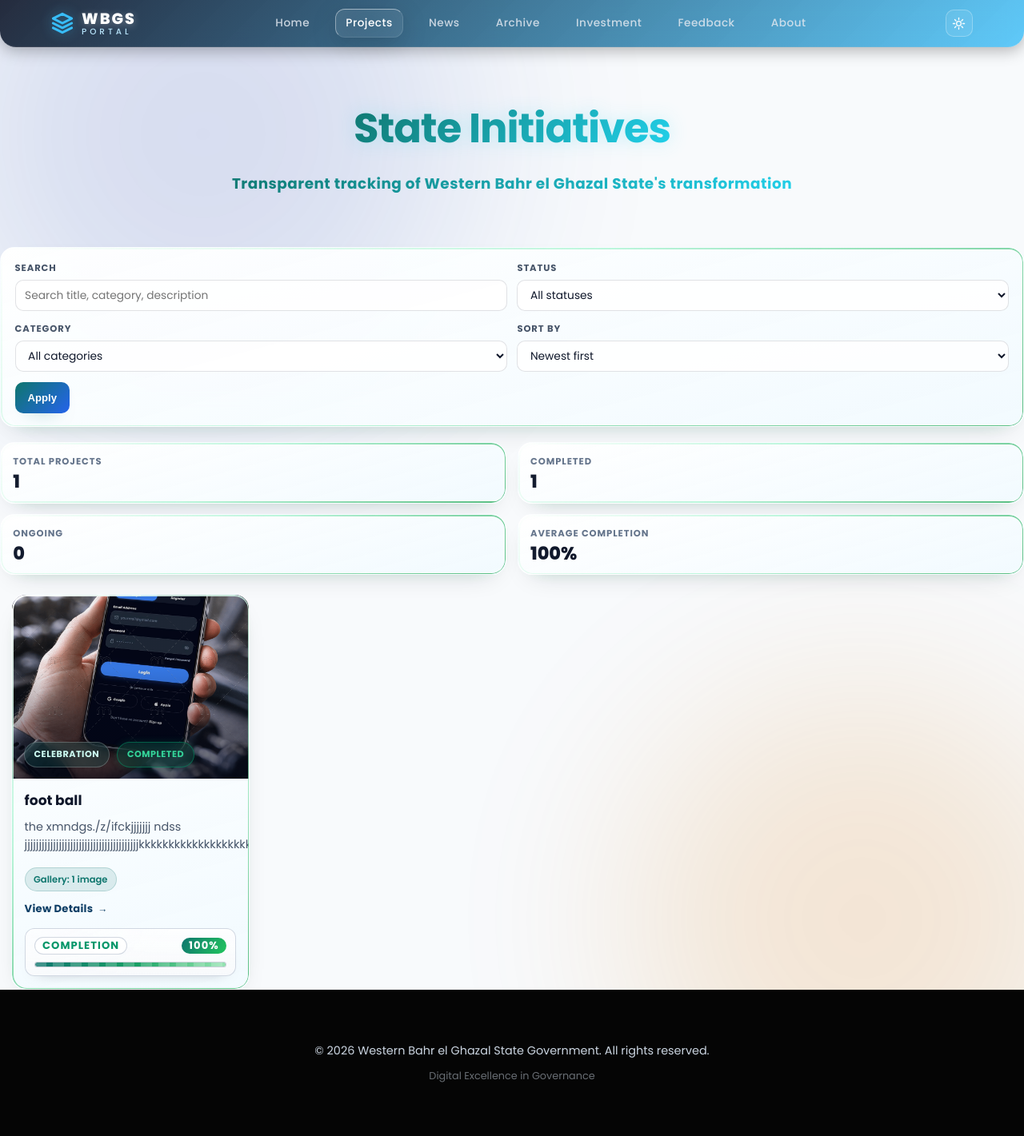
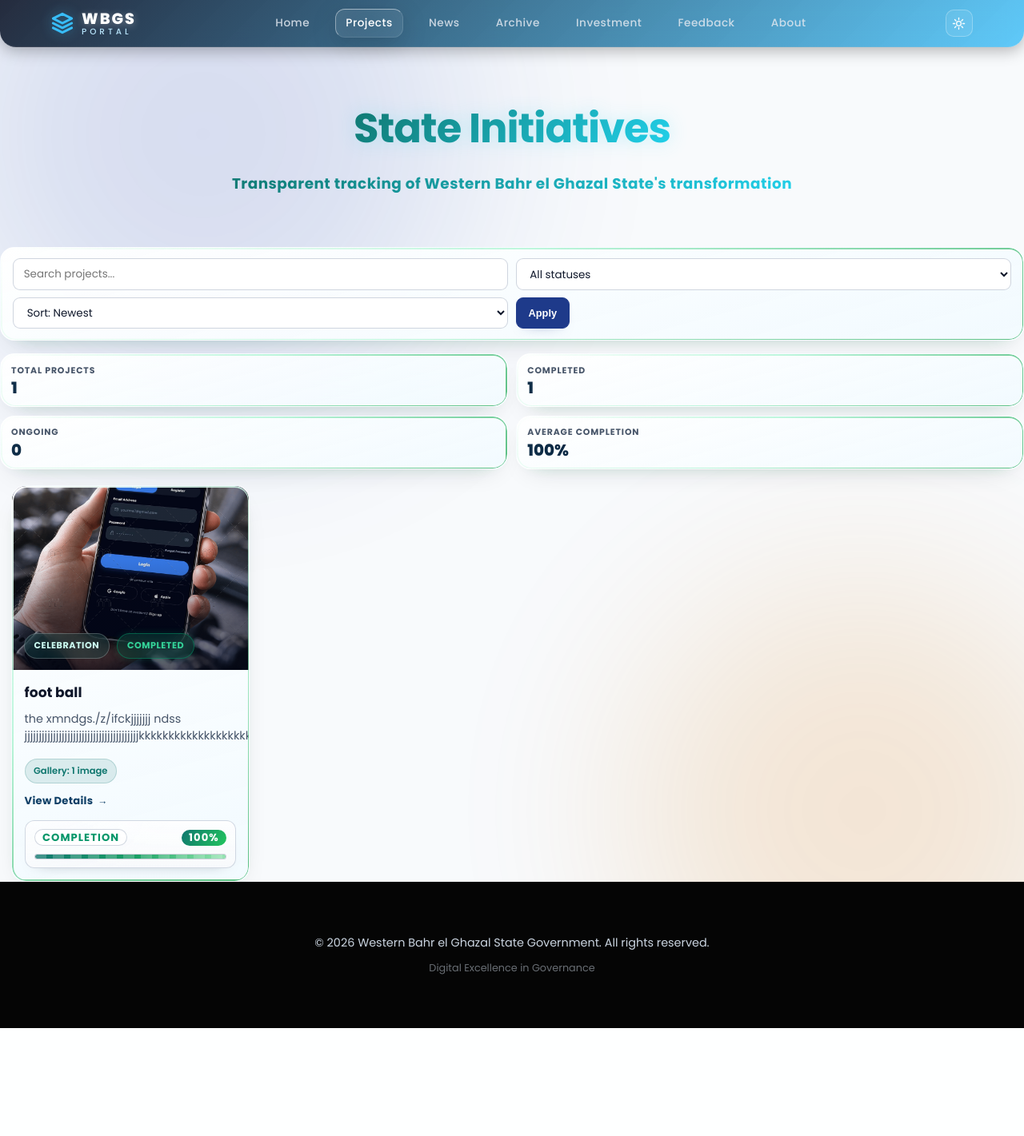
Before and after one commit to NarimanOusman/WBGS, a Django app: page /projects/ in a window 1280 px wide. Shown: the whole page at 80% size. After the commit the page ends 1286 px from the top, so only its background shows below. Run offline with Django 5.2, Linux system fonts and the light colour scheme; data comes from the database, SQL or seed files in the repository; data that the repository does not hold is empty; some libraries are stand-ins or nearby versions.

Commit message:
refactor projects controls for improved layout, accessibility, and clarity

```diff
--- a/static/css/styles.css
+++ b/static/css/styles.css
@@ -966,106 +966,106 @@ footer {
 }
 
 .projects-controls-shell {
-  margin: 0 auto 1.2rem;
-  padding: 1rem 1.1rem;
-  border-radius: 18px;
+  margin: 0 auto 1rem;
+  padding: 0.85rem 0.95rem;
+  border-radius: 14px;
+  background: linear-gradient(180deg, rgba(255, 255, 255, 0.95), rgba(248, 250, 252, 0.95));
+  border: 1px solid rgba(148, 163, 184, 0.28);
+  box-shadow: 0 16px 28px -24px rgba(15, 23, 42, 0.35);
 }
 
 .projects-controls {
   display: grid;
-  grid-template-columns: 1.4fr repeat(3, minmax(0, 1fr)) auto;
-  gap: 0.8rem;
+  grid-template-columns: minmax(240px, 1.8fr) repeat(2, minmax(170px, 1fr)) auto;
+  gap: 0.6rem;
   align-items: end;
 }
 
 .control-group {
   display: flex;
   flex-direction: column;
-  gap: 0.35rem;
-}
-
-.control-group label {
-  font-size: 0.72rem;
-  font-weight: 700;
-  letter-spacing: 0.08em;
-  text-transform: uppercase;
-  color: #475569;
+  gap: 0;
 }
 
 .projects-controls input,
 .projects-controls select {
   width: 100%;
   height: 2.45rem;
-  border-radius: 10px;
-  border: 1px solid rgba(15, 23, 42, 0.12);
-  background: rgba(255, 255, 255, 0.86);
+  border-radius: 9px;
+  border: 1px solid rgba(148, 163, 184, 0.45);
+  background: #ffffff;
   color: #0f172a;
-  padding: 0 0.72rem;
+  padding: 0 0.78rem;
   font-family: 'Poppins', sans-serif;
-  font-size: 0.86rem;
+  font-size: 0.84rem;
   outline: none;
-  transition: border-color 0.2s ease, box-shadow 0.2s ease;
+  transition: border-color 0.2s ease, box-shadow 0.2s ease, background-color 0.2s ease;
 }
 
 .projects-controls input:focus,
 .projects-controls select:focus {
-  border-color: rgba(15, 118, 110, 0.45);
-  box-shadow: 0 0 0 3px rgba(20, 184, 166, 0.12);
+  border-color: rgba(37, 99, 235, 0.42);
+  box-shadow: 0 0 0 3px rgba(37, 99, 235, 0.12);
+  background-color: #ffffff;
 }
 
 .control-actions {
   display: flex;
   align-items: center;
-  gap: 0.55rem;
+  gap: 0.48rem;
 }
 
 .projects-apply-btn {
   height: 2.45rem;
-  padding: 0 1rem;
-  border-radius: 10px;
-  border: none;
-  background: linear-gradient(135deg, #0f766e 0%, #2563eb 100%);
+  padding: 0 0.92rem;
+  border-radius: 9px;
+  border: 1px solid #1e3a8a;
+  background: #1e3a8a;
   color: #ffffff;
-  font-weight: 700;
-  font-size: 0.82rem;
+  font-weight: 600;
+  font-size: 0.8rem;
   cursor: pointer;
-  box-shadow: 0 10px 22px -16px rgba(15, 118, 110, 0.65);
+  box-shadow: 0 8px 18px -14px rgba(30, 58, 138, 0.5);
 }
 
 .projects-reset-link {
-  color: #475569;
+  color: #334155;
   text-decoration: none;
   font-weight: 600;
-  font-size: 0.82rem;
+  font-size: 0.8rem;
+  padding: 0.5rem 0.15rem;
 }
 
 .projects-stats {
   display: grid;
   grid-template-columns: repeat(4, minmax(0, 1fr));
-  gap: 0.85rem;
-  margin: 0 auto 1.45rem;
+  gap: 0.65rem;
+  margin: 0 auto 1.25rem;
 }
 
 .stat-card {
-  padding: 0.85rem 0.95rem;
-  border-radius: 16px;
+  padding: 0.72rem 0.82rem;
+  border-radius: 12px;
+  background: linear-gradient(180deg, rgba(255, 255, 255, 0.92), rgba(248, 250, 252, 0.96));
+  border: 1px solid rgba(148, 163, 184, 0.26);
+  box-shadow: 0 10px 20px -18px rgba(15, 23, 42, 0.35);
 }
 
 .stat-label {
   margin: 0;
-  font-size: 0.72rem;
+  font-size: 0.68rem;
   font-weight: 700;
   text-transform: uppercase;
   letter-spacing: 0.08em;
-  color: #64748b;
+  color: #475569;
 }
 
 .stat-value {
-  margin: 0.25rem 0 0;
-  font-size: 1.4rem;
+  margin: 0.2rem 0 0;
+  font-size: 1.24rem;
   font-weight: 800;
   line-height: 1.1;
-  color: #0f172a;
+  color: #0b2944;
 }
 
 .premium-grid {
--- a/templates/projects.html
+++ b/templates/projects.html
@@ -18,12 +18,10 @@
         <section class="projects-controls-shell glass-card">
             <form method="get" class="projects-controls" aria-label="Filter and sort projects">
                 <div class="control-group control-search">
-                    <label for="projectsSearch">Search</label>
-                    <input id="projectsSearch" type="search" name="q" value="{{ filters.q }}" placeholder="Search title, category, description">
+                    <input id="projectsSearch" type="search" name="q" value="{{ filters.q }}" placeholder="Search projects...">
                 </div>
 
                 <div class="control-group">
-                    <label for="projectsStatus">Status</label>
                     <select id="projectsStatus" name="status">
                         <option value="">All statuses</option>
                         {% for status in status_choices %}
@@ -33,25 +31,14 @@
                 </div>
 
                 <div class="control-group">
-                    <label for="projectsCategory">Category</label>
-                    <select id="projectsCategory" name="category">
-                        <option value="">All categories</option>
-                        {% for category in category_choices %}
-                        <option value="{{ category }}" {% if filters.category == category %}selected{% endif %}>{{ category }}</option>
-                        {% endfor %}
-                    </select>
-                </div>
-
-                <div class="control-group">
-                    <label for="projectsSort">Sort by</label>
                     <select id="projectsSort" name="sort">
-                        <option value="newest" {% if filters.sort == 'newest' %}selected{% endif %}>Newest first</option>
-                        <option value="oldest" {% if filters.sort == 'oldest' %}selected{% endif %}>Oldest first</option>
-                        <option value="progress_desc" {% if filters.sort == 'progress_desc' %}selected{% endif %}>Progress high to low</option>
-                        <option value="progress_asc" {% if filters.sort == 'progress_asc' %}selected{% endif %}>Progress low to high</option>
-                        <option value="title_asc" {% if filters.sort == 'title_asc' %}selected{% endif %}>Title A-Z</option>
-                        <option value="title_desc" {% if filters.sort == 'title_desc' %}selected{% endif %}>Title Z-A</option>
-                        <option value="status" {% if filters.sort == 'status' %}selected{% endif %}>Status</option>
+                        <option value="newest" {% if filters.sort == 'newest' %}selected{% endif %}>Sort: Newest</option>
+                        <option value="oldest" {% if filters.sort == 'oldest' %}selected{% endif %}>Sort: Oldest</option>
+                        <option value="progress_desc" {% if filters.sort == 'progress_desc' %}selected{% endif %}>Sort: Progress High-Low</option>
+                        <option value="progress_asc" {% if filters.sort == 'progress_asc' %}selected{% endif %}>Sort: Progress Low-High</option>
+                        <option value="title_asc" {% if filters.sort == 'title_asc' %}selected{% endif %}>Sort: Title A-Z</option>
+                        <option value="title_desc" {% if filters.sort == 'title_desc' %}selected{% endif %}>Sort: Title Z-A</option>
+                        <option value="status" {% if filters.sort == 'status' %}selected{% endif %}>Sort: Status</option>
                     </select>
                 </div>
 
```
